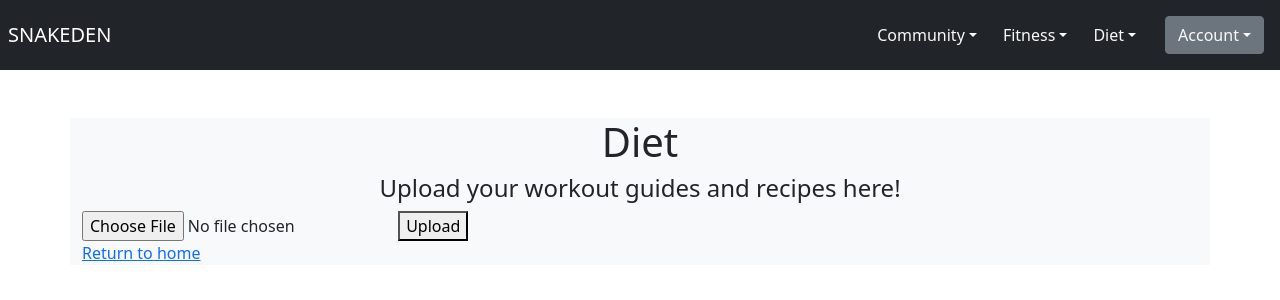
After one commit to bradleypeterson/snakedenfitness, a Django app: page /community/rooms/guides in a window 1280 px wide. The commit adds this page. Shown: the top 300 px of the page. Run offline with Django 3.2, Linux system fonts and the light colour scheme; a user stored in the database is signed in; data comes from the database, SQL or seed files in the repository; some libraries are stand-ins or nearby versions.

Commit message:
start file upload

```diff
--- /dev/null
+++ b/snakedenfitness/community/templates/community/guides.html
@@ -0,0 +1,20 @@
+{% extends 'base.html' %}
+
+{% block body %}
+    <h1 class="text-center mt-5">Diet</h1>
+    <div class="container p-0">
+        <h4 class="text-center mt-2">Upload your workout guides and recipes here!</h4>
+
+          <form method="post" enctype="multipart/form-data">
+            {% csrf_token %}
+            <input type="file" name="myfile">
+            <button type="submit">Upload</button>
+          </form>
+
+          {% if uploaded_file_url %}
+            <p>File uploaded at: <a href="{{ uploaded_file_url }}">{{ uploaded_file_url }}</a></p>
+          {% endif %}
+
+          <p><a href="{% url 'rooms' %}">Return to home</a></p>
+    </div>
+{% endblock %}
--- a/snakedenfitness/community/urls.py
+++ b/snakedenfitness/community/urls.py
@@ -8,4 +8,5 @@ urlpatterns = [
     path('rooms/editGroup/<str:name>', views.edit_group, name='edit_group'),
     path('rooms/acceptInvite/<str:group>/<int:id>', views.accept_invite, name='acceptInvite'),
     path('rooms/declineInvite/<int:id>', views.decline_invite, name='declineInvite'),
+    path('rooms/guides', views.guides, name='guides'),
 ]
--- a/snakedenfitness/community/views.py
+++ b/snakedenfitness/community/views.py
@@ -3,6 +3,8 @@ from .models import Room, Message, User, Invitation
 from django.utils.text import slugify
 from django.contrib import messages
 from django.contrib.auth.decorators import permission_required, login_required
+from django.conf import settings
+from django.core.files.storage import FileSystemStorage
 
 @login_required
 def room(request, slug):
@@ -58,3 +60,18 @@ def decline_invite(request, id):
     invite.delete()
     messages.add_message(request, messages.INFO, "Invite Declined")
     return redirect('rooms')
+
+@login_required
+def guides(request):
+    return render(request, 'community/guides.html', {})
+
+def simple_upload(request):
+    if request.method == 'POST' and request.FILES['myfile']:
+        myfile = request.FILES['myfile']
+        fs = FileSystemStorage()
+        filename = fs.save(myfile.name, myfile)
+        uploaded_file_url = fs.url(filename)
+        return render(request, 'community/guides.html', {
+            'uploaded_file_url': uploaded_file_url
+        })
+    return render(request, 'community/guides.html')
--- a/snakedenfitness/templates/base.html
+++ b/snakedenfitness/templates/base.html
@@ -23,6 +23,7 @@
                         <button class="btn btn-dark dropdown-toggle text-light" type="button" id="dropdownMenuButton" data-bs-toggle='dropdown' aria-haspopup="true" aria-expanded="false">Community</button>
                         <div class="dropdown-menu" aria-labelledby="dropdownMenuButton">
                             <a href="{% url 'rooms' %}" class="dropdown-item">Community</a>
+                            <a href="{% url 'guides' %}" class="dropdown-item">Guides</a>
                         </div>
                     </div>
 
```
